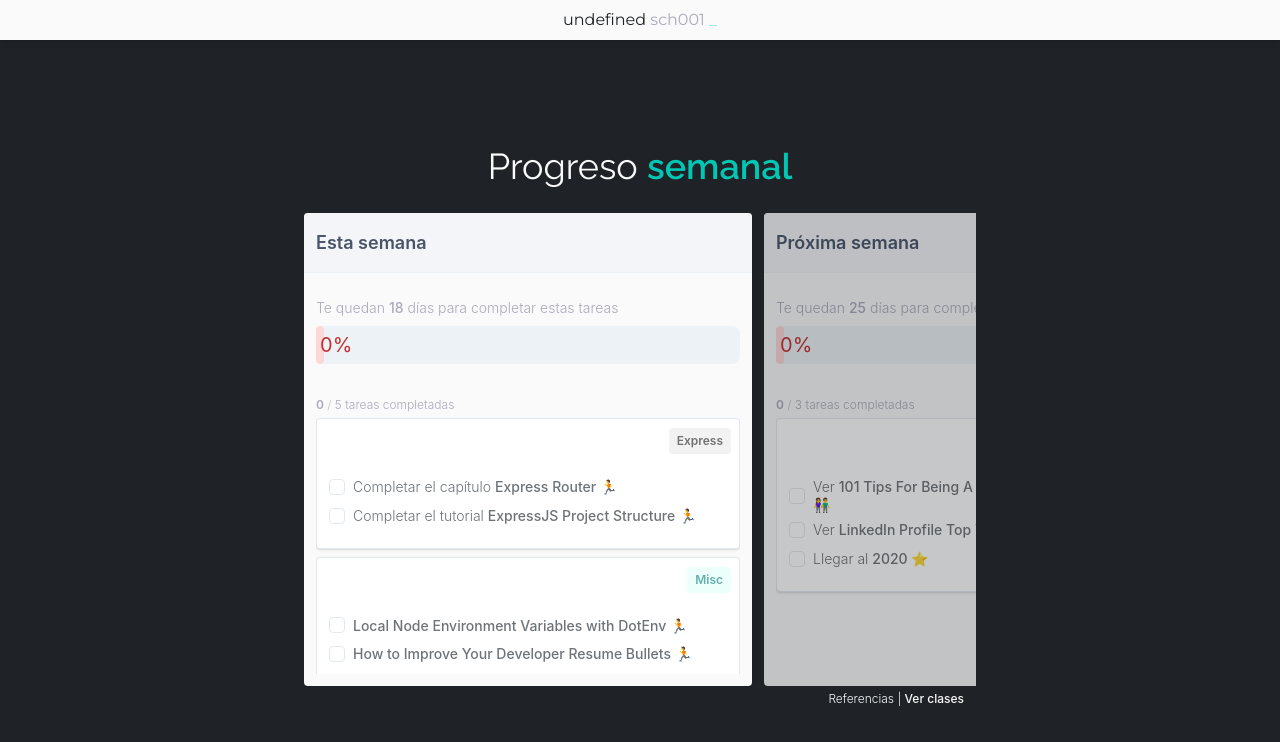
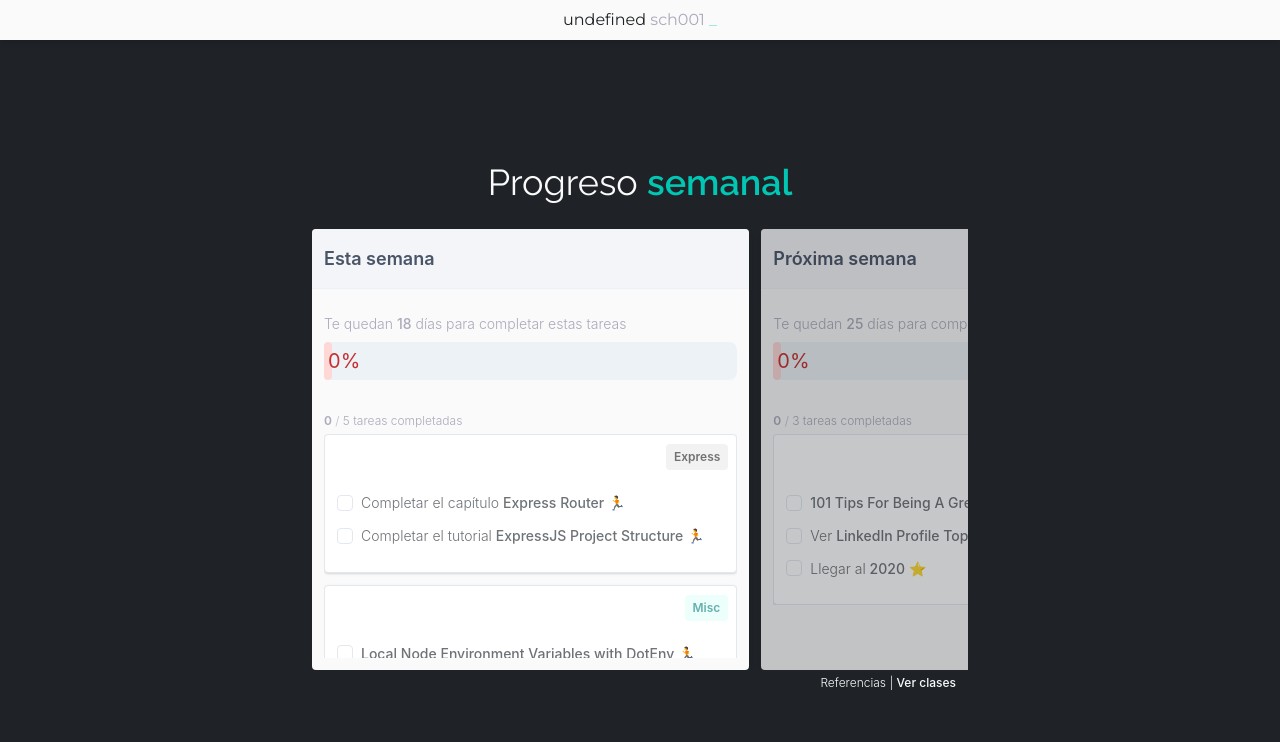
Before and after one commit to undefinedschool/weekly-app, a Svelte app: page / in a window 1280 px wide. Shown: the top 742 px of the page. Built offline with nearby package versions, Linux system fonts and the light colour scheme.

Commit message:
fix tasks max-height

```diff
--- a/public/utilities.css
+++ b/public/utilities.css
@@ -87,20 +87,6 @@
   transition: all 0.4s ease;
 }
 
-/* margin */
-.mt-26 {
-  margin-top: 2.6em;
-}
-
-.mb-06 {
-  margin-bottom: 0.6em;
-}
-
-/* padding */
-.pl-1em {
-  padding-left: 1em;
-}
-
 /* top */
 .top-50 {
   top: 50%;
@@ -112,11 +98,11 @@
 }
 
 /* width */
-.w-128 {
-  width: 32rem;
+.max-w-xxl {
+  max-width: 41rem;
 }
 
 /* height */
-.h-128 {
-  height: 32rem;
+.max-h-64 {
+  max-height: 14rem;
 }
--- a/src/App.svelte
+++ b/src/App.svelte
@@ -27,7 +27,7 @@
 
   <main class="p-3">
 
-    <div class="container max-w-2xl flex flex-col justify-center items-center m-auto">
+    <div class="container max-w-xxl flex flex-col justify-center items-center m-auto">
 
       <Title {...titleProps} />
 
--- a/src/components/CurrentWeek.svelte
+++ b/src/components/CurrentWeek.svelte
@@ -45,15 +45,15 @@
 
   <CompletedTasks items="{currentWeekProgress}" />
 
-  <div class="h-64 overflow-y-auto">
+  <div class="max-h-64 overflow-y-auto">
 
-    <div class="border-1 rounded p-3 shadow mb-2 bg-white">
+    <div class="border-1 rounded p-3 shadow mb-3 bg-white">
       <div class="flex justify-end mb-2">
         <ExpressTag />
       </div>
 
       <div class="sm:leading-snug leading-tight">
-        <div class="task mb-2">
+        <div class="task mb-3">
           <Task
             isChecked="{currentWeekProgress[0]}"
             handleClick="{() => handleClick(0)}"
@@ -62,7 +62,7 @@
             taskSrc="{'https://www.rithmschool.com/courses/node-express-fundamentals/express-router'}" />
         </div>
 
-        <div class="task mb-2">
+        <div class="task mb-3">
           <Task
             isChecked="{currentWeekProgress[1]}"
             handleClick="{() => handleClick(1)}"
@@ -73,13 +73,13 @@
       </div>
     </div>
 
-    <div class="border-1 rounded p-3 shadow mb-2 bg-white">
+    <div class="border-1 rounded p-3 shadow mb-3 bg-white">
       <div class="flex justify-end mb-2">
         <MiscTag />
       </div>
 
       <div class="sm:leading-snug leading-tight">
-        <div class="task mb-2">
+        <div class="task mb-3">
           <Task
             isChecked="{currentWeekProgress[2]}"
             handleClick="{() => handleClick(2)}"
@@ -87,7 +87,7 @@
             taskSrc="{'https://www.youtube.com/watch?v=i14ekt_DAt0'}" />
         </div>
 
-        <div class="task mb-2">
+        <div class="task mb-3">
           <Task
             isChecked="{currentWeekProgress[3]}"
             handleClick="{() => handleClick(3)}"
@@ -97,13 +97,13 @@
       </div>
     </div>
 
-    <div class="border-1 rounded p-3 shadow mb-1 bg-white">
+    <div class="border-1 rounded p-3 shadow bg-white">
       <div class="flex justify-end mb-2">
         <CSSTag />
       </div>
 
       <div class="sm:leading-snug leading-tight">
-        <div class="task mb-2">
+        <div class="task mb-3">
           <Task
             isChecked="{currentWeekProgress[4]}"
             handleClick="{() => handleClick(4)}"
--- a/src/components/NextWeek.svelte
+++ b/src/components/NextWeek.svelte
@@ -45,24 +45,23 @@
 
   <CompletedTasks items="{nextWeekProgress}" />
 
-  <div class="h-64 overflow-y-auto">
+  <div class="max-h-64 overflow-y-auto">
 
-    <div class="border-1 rounded p-3 shadow mb-1 bg-white">
+    <div class="border-1 rounded p-3 shadow bg-white">
       <div class="flex justify-end mb-2">
         <MiscTag />
       </div>
 
       <div class="sm:leading-snug leading-tight">
-        <div class="task mb-2">
+        <div class="task mb-3">
           <Task
             isChecked="{nextWeekProgress[0]}"
             handleClick="{() => handleClick(0)}"
-            taskPre="{'Ver'}"
             taskName="{'101 Tips For Being A Great Programmer (& Human) 👫'}"
             taskSrc="{'https://dev.to/emmawedekind/101-tips-for-being-a-great-programmer-human-36nl'}" />
         </div>
 
-        <div class="task mb-2">
+        <div class="task mb-3">
           <Task
             isChecked="{nextWeekProgress[1]}"
             handleClick="{() => handleClick(1)}"
@@ -71,7 +70,7 @@
             taskSrc="{'https://dev.to/exampro/700-web-developers-asked-me-to-give-them-linkedin-profile-feedback-and-these-are-my-5-top-tips-5382'}" />
         </div>
 
-        <div class="task mb-2">
+        <div class="task mb-3">
           <Task
             isChecked="{nextWeekProgress[2]}"
             handleClick="{() => handleClick(2)}"
```
Also changed, not shown: public/build/bundle.js, public/styles.css, 2 other files (tests, documents, lock files or other folders).
